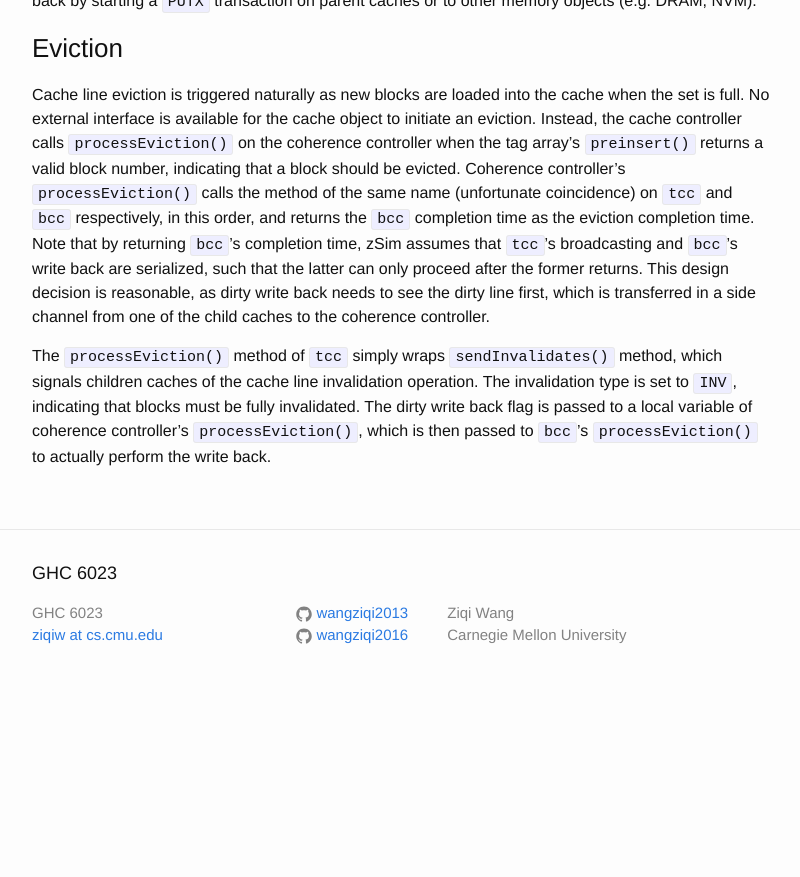
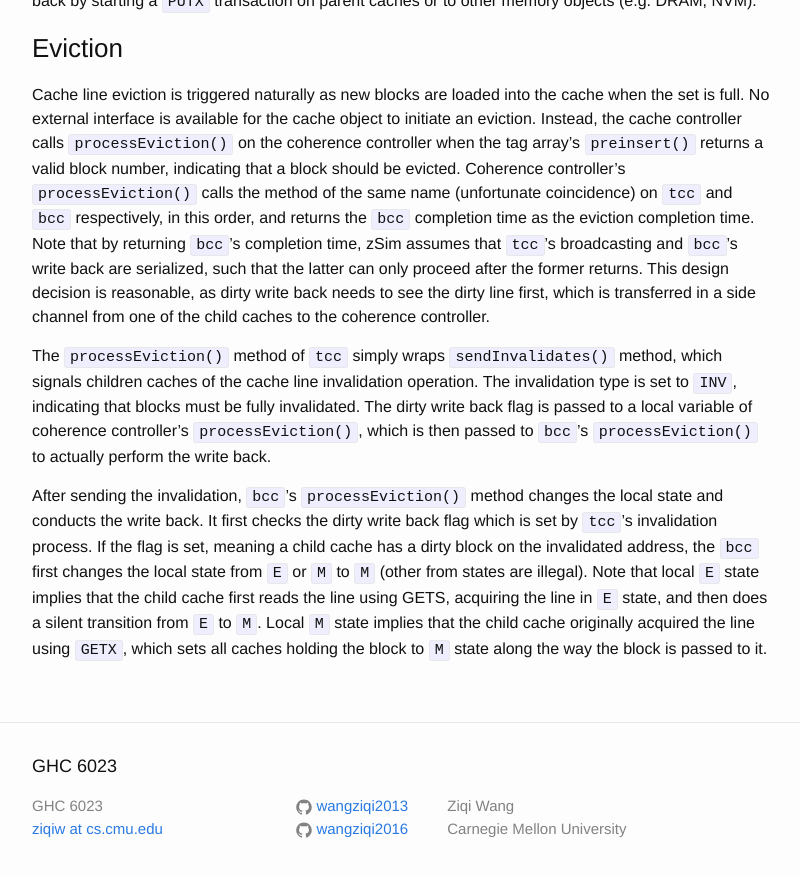
Before and after one commit to wangziqi2013/wangziqi2013.github.io, a Jekyll site: the page built from _posts/2019-12-24-understand-zsim-cc-sim.markdown, in a window 1280 px wide and 900 px high, scrolled down 9048 px. Shown: the top 877 px of the window, without its empty margins (238-1038 px from the left). Built offline with Jekyll 4.4.1, drawn with Linux system fonts in a browser that asks for light colours; before the commit the page ends 9755 px from its top, so only the background shows below that.

Commit message:
Adding bcc eviction

```diff
--- a/_posts/2019-12-24-understand-zsim-cc-sim.markdown
+++ b/_posts/2019-12-24-understand-zsim-cc-sim.markdown
@@ -351,3 +351,11 @@ The `processEviction()` method of `tcc` simply wraps `sendInvalidates()` method,
 cache line invalidation operation. The invalidation type is set to `INV`, indicating that blocks must be fully invalidated.
 The dirty write back flag is passed to a local variable of coherence controller's `processEviction()`, which is then passed
 to `bcc`'s `processEviction()` to actually perform the write back.
+
+After sending the invalidation, `bcc`'s `processEviction()` method changes the local state and conducts the write back.
+It first checks the dirty write back flag which is set by `tcc`'s invalidation process. If the flag is set, meaning a
+child cache has a dirty block on the invalidated address, the `bcc` first changes the local state from `E` or `M` to `M`
+(other from states are illegal). Note that local `E` state implies that the child cache first reads the line using GETS,
+acquiring the line in `E` state, and then does a silent transition from `E` to `M`. Local `M` state implies that the
+child cache originally acquired the line using `GETX`, which sets all caches holding the block to `M` state along the way
+the block is passed to it.
```
